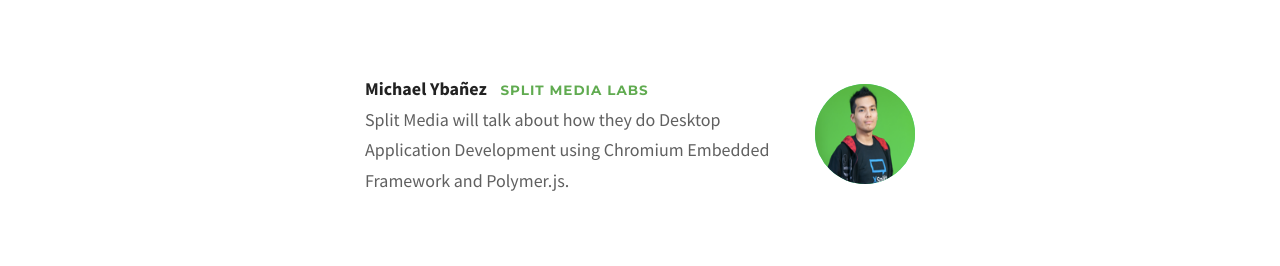
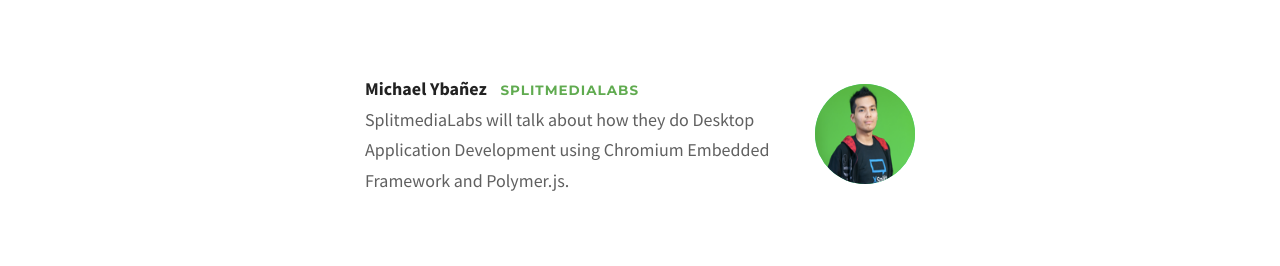
Before and after one commit to manilajs/manilajs.com, a Jekyll site: the page built from index.html, in a window 1280 px wide and 1400 px high, scrolled down 937 px. Shown: the part 178-444 px from the top of the window. Built offline with Jekyll 4.4.1, drawn with Linux system fonts in a browser that asks for light colours; nearby versions of some CDN libraries; some web fonts are replaced; some of the changed text lies outside the part shown.

Commit message:
SplitmediaLabs fix.

```diff
--- a/index.html
+++ b/index.html
@@ -42,7 +42,7 @@
 
   description: |-
     Special thanks to our generous venue sponsor, <a
-    href='http://splitmedialabs.com/'>Split Media Labs</a>, for making our
+    href='http://splitmedialabs.com/'>SplitmediaLabs</a>, for making our
     meetup possible. Poseidon Park is the club house of the Acropolis
     subdivision along C5, across Eastwood.
 
@@ -79,11 +79,11 @@
   url: "http://splitmedialabs.com"
   avatar: "images/michael.png"
   # initials: SML
-  title: Split Media Labs
+  title: SplitmediaLabs
   #github: username
   #twitter: username
   description: |-
-    Split Media will talk about how they do Desktop Application Development using Chromium Embedded Framework and Polymer.js.
+    SplitmediaLabs will talk about how they do Desktop Application Development using Chromium Embedded Framework and Polymer.js.
 
 # - name: Dude McScrubberson
 #   url: http://
```
